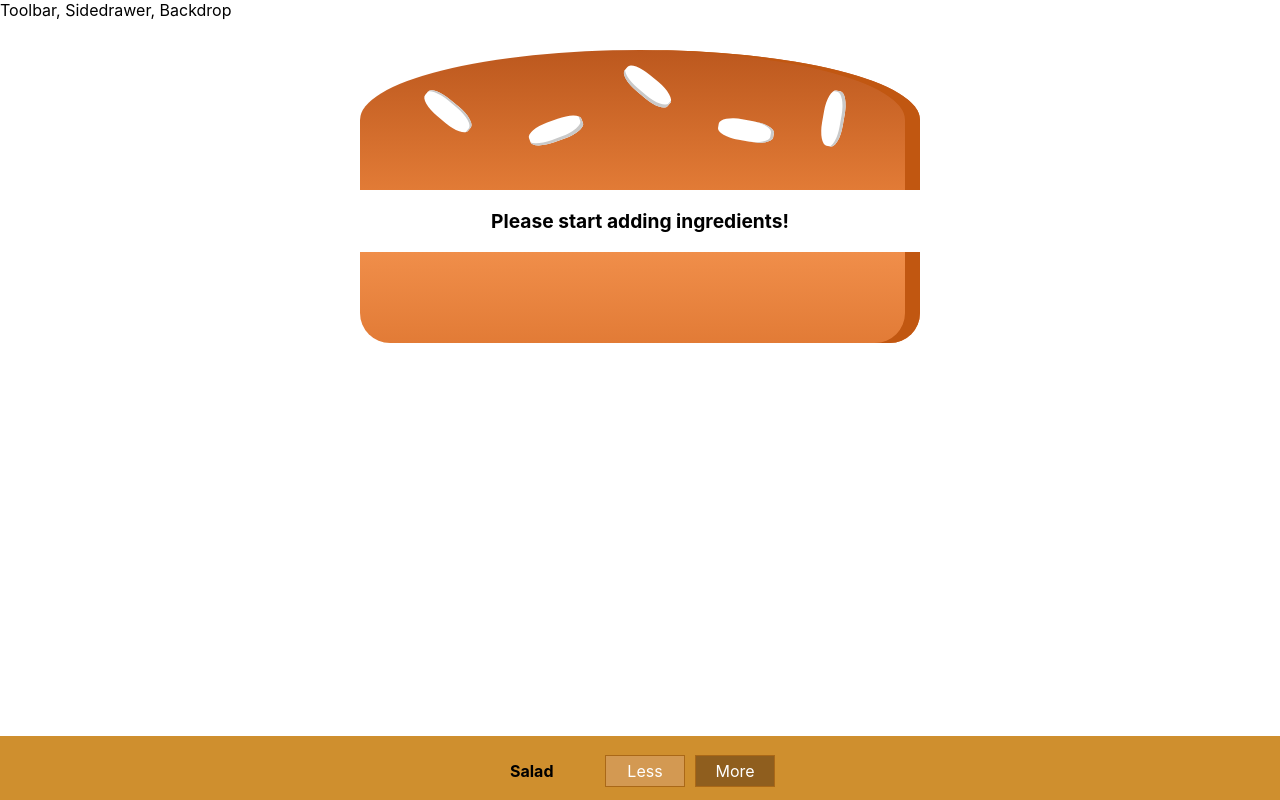
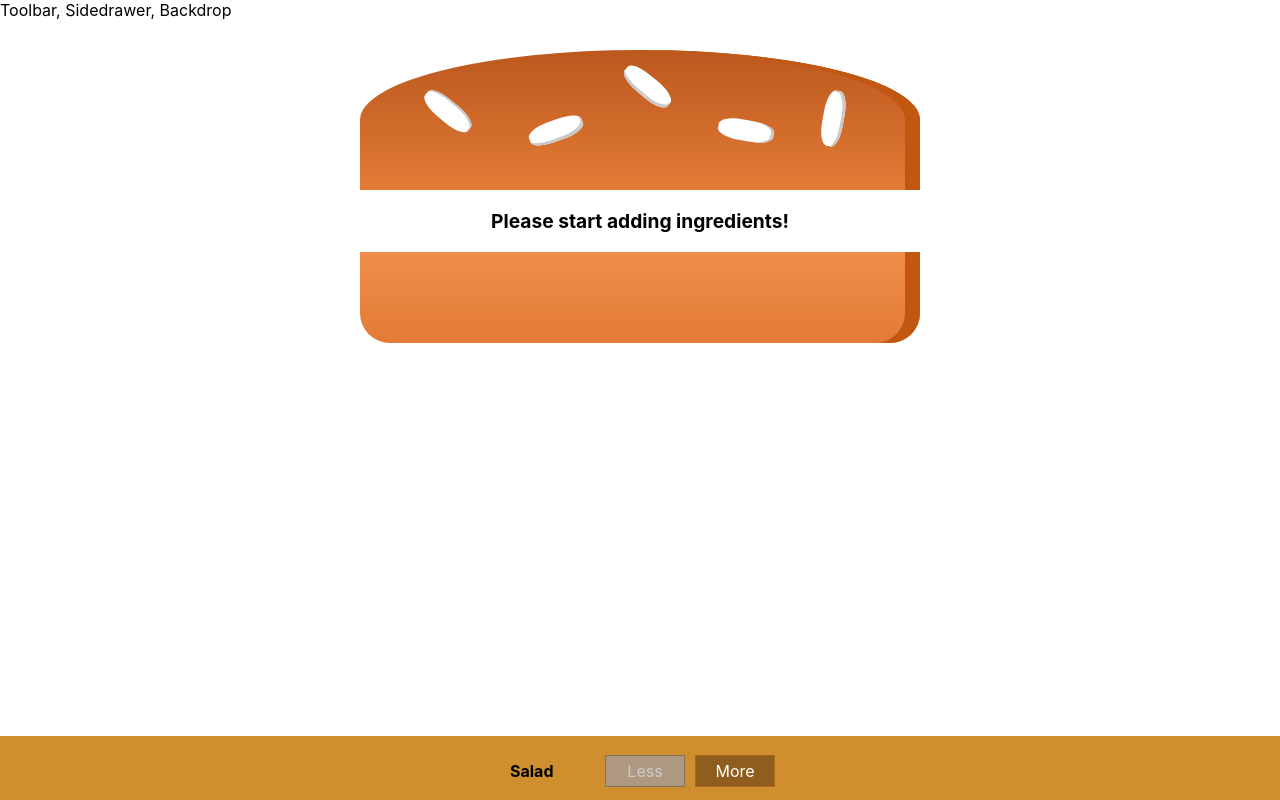
Before and after one commit to MOray-18/my-burger, a React (Create React App) app: page / in a window 1280 px wide. Shown: the top 800 px of the page. Built offline with nearby package versions, Linux system fonts and the light colour scheme.

Commit message:
attach event handlers to buttons

```diff
--- a/src/components/BuildControls/BuildControl/BuildControl.js
+++ b/src/components/BuildControls/BuildControl/BuildControl.js
@@ -5,8 +5,16 @@ import classes from './BuildControl.module.css';
 const buildControl = props => (
   <div className={classes.BuildControl}>
     <div className={classes.Label}>{props.label}</div>
-    <button className={classes.Less}>Less</button>
-    <button className={classes.More}>More</button>
+    <button
+      className={classes.Less}
+      onClick={props.less}
+      disabled={props.disabled}
+    >
+      Less
+    </button>
+    <button className={classes.More} onClick={props.more}>
+      More
+    </button>
   </div>
 );
 
```
